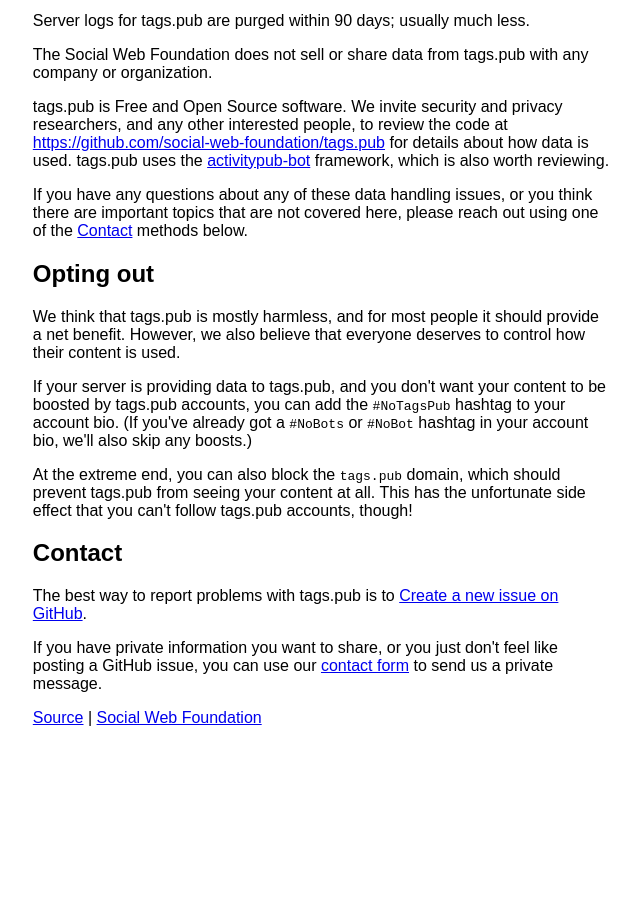
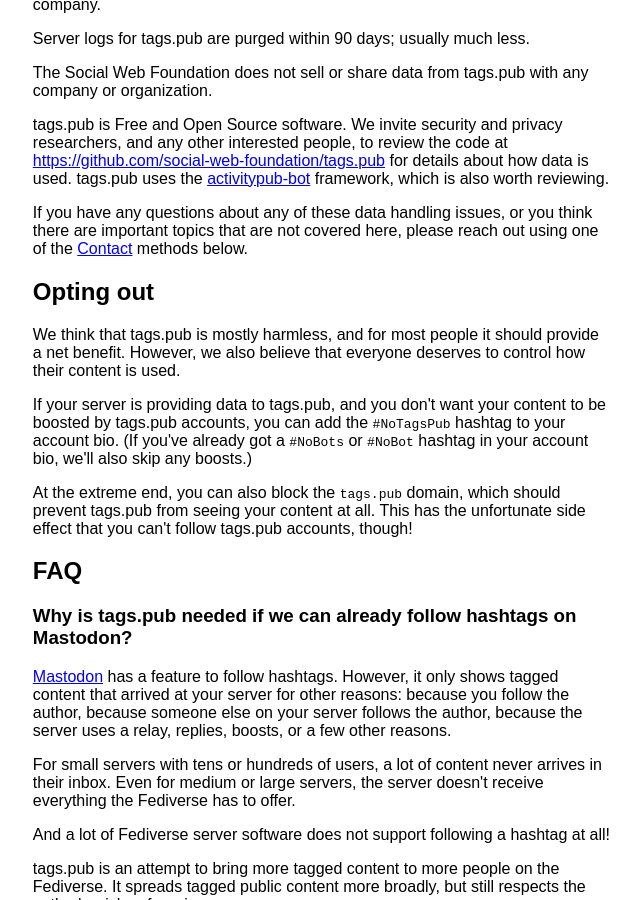
Before and after one commit to social-web-foundation/tags.pub, a website: page web/index.html in a window 1280 px wide. Shown: the part 1900-2800 px from the top of the page, without its empty margins (318-958 px from the left). Before the commit the page ends 2659 px from the top, so only its background shows below. Drawn offline with Linux system fonts and the light colour scheme.

Commit message:
doc: add FAQ, why question

```diff
--- a/web/index.html
+++ b/web/index.html
@@ -31,6 +31,7 @@
       <li><a href="#connect">Connecting a server</a></li>
       <li><a href="#privacy">Privacy</a></li>
       <li><a href="#optout">Opting out</a></li>
+      <li><a href="#faq">FAQ</a></li>
       <li><a href="#contact">Contact</a></li>
     </ul>
   </nav>
@@ -162,6 +163,32 @@
       your content at all. This has the unfortunate side effect that you can&apos;t follow tags.pub accounts, though!
     </p>
   </section>
+  <section id="faq">
+    <h2>FAQ</h2>
+    <section id="why">
+      <h3>
+        Why is tags.pub needed if we can already follow hashtags on Mastodon?
+      </h3>
+      <p>
+        <a href="https://joinmastodon.org/">Mastodon</a> has a feature to follow hashtags. However, it only shows tagged content that arrived
+        at your server for other reasons: because you follow the author, because someone else on your server follows the author, because the server uses a relay, replies, boosts, or a few other reasons.
+      </p>
+      <p>
+        For small servers with tens or hundreds of users, a lot of content never arrives in their inbox. Even for medium or large servers, the server doesn&apos;t receive everything the Fediverse has to offer.
+      </p>
+      <p>
+        And a lot of Fediverse server software does not support following a hashtag at all!
+      </p>
+      <p>
+        tags.pub is an attempt to bring more tagged content to more people on the Fediverse. It spreads tagged public content more broadly, but still respects the author&apos;s wishes for privacy.
+      </p>
+      <p>
+        We&apos;ve also started the process of defining an interface to Mastodon
+        so that following a hashtag on Mastodon taps into tags.pub; see
+        <a href="https://github.com/mastodon/fediverse_auxiliary_service_provider_specifications/issues/60">mastodon/fediverse_auxiliary_service_provider_specifications/issues/60</a> for discussions.
+      </p>
+    </section>
+  </section>
   <section id="contact">
     <h2>Contact</h2>
     <p>
```
